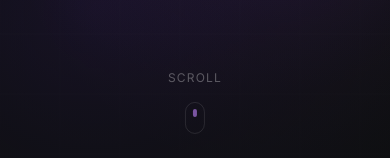
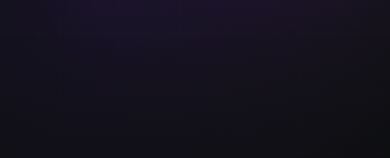
Before and after one commit to code-inspace/AxelMagic, a React (Vite) app: page / in a window 390 px wide. Shown: the part 686-844 px from the top of the page. Built offline with nearby package versions, Linux system fonts and the light colour scheme.

Commit message:
remove 2 available on mobile only + scroll buton

```diff
--- a/src/components/sections/Hero.tsx
+++ b/src/components/sections/Hero.tsx
@@ -305,25 +305,6 @@ export function Hero() {
           </div>
         </motion.div>
       </div>
-
-      {/* Scroll indicator */}
-      <motion.div
-        initial={{ opacity: 0 }}
-        animate={{ opacity: 1 }}
-        transition={{ delay: 1.5, duration: 0.8 }}
-        className="absolute bottom-8 left-1/2 -translate-x-1/2 flex flex-col items-center gap-2"
-      >
-        <span className="text-xs text-white/30 tracking-widest uppercase">
-          Scroll
-        </span>
-        <motion.div
-          animate={{ y: [0, 8, 0] }}
-          transition={{ duration: 1.5, repeat: Infinity, ease: "easeInOut" }}
-          className="w-5 h-8 rounded-full border border-white/10 flex items-start justify-center pt-1.5"
-        >
-          <div className="w-1 h-2 rounded-full bg-purple-400/60" />
-        </motion.div>
-      </motion.div>
     </section>
   );
 }
```
